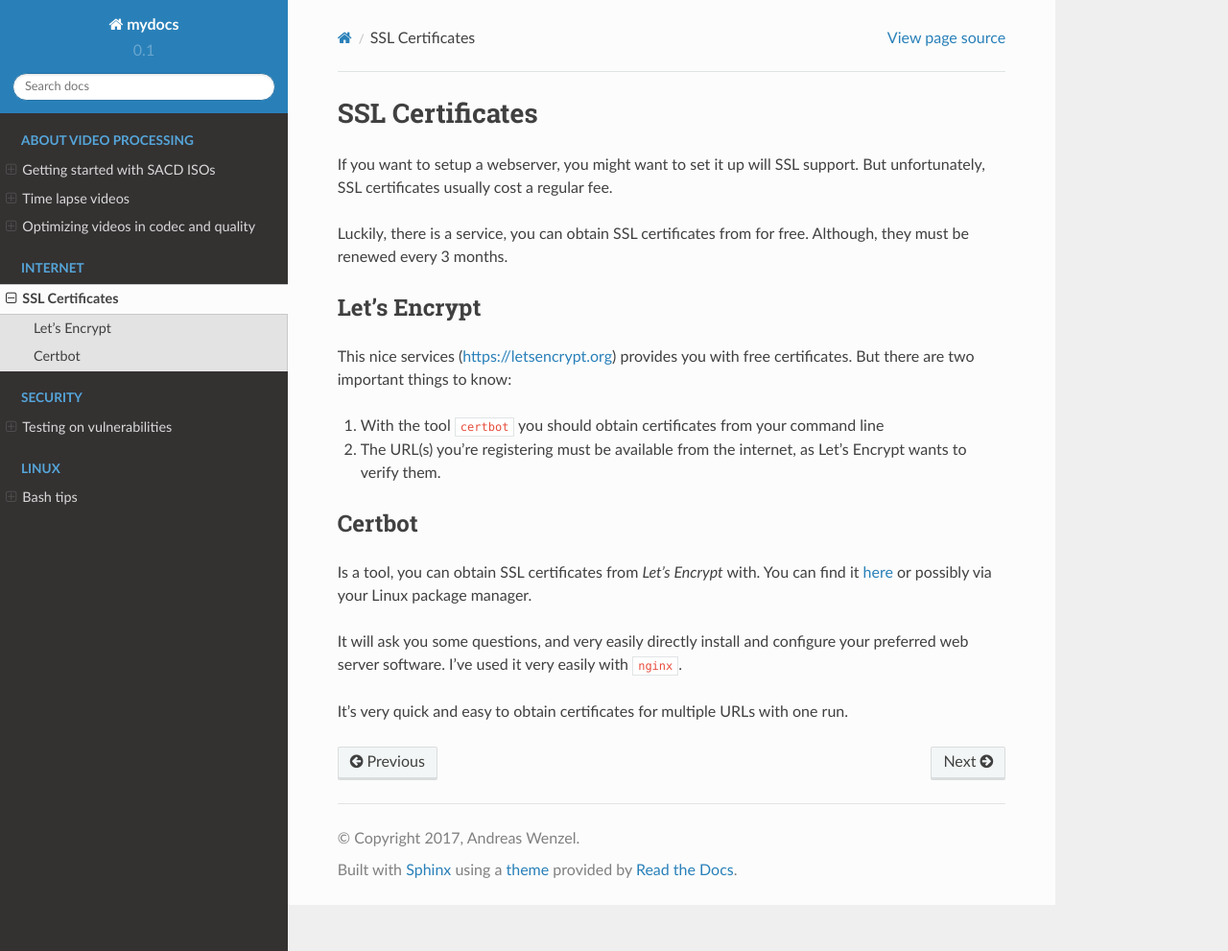
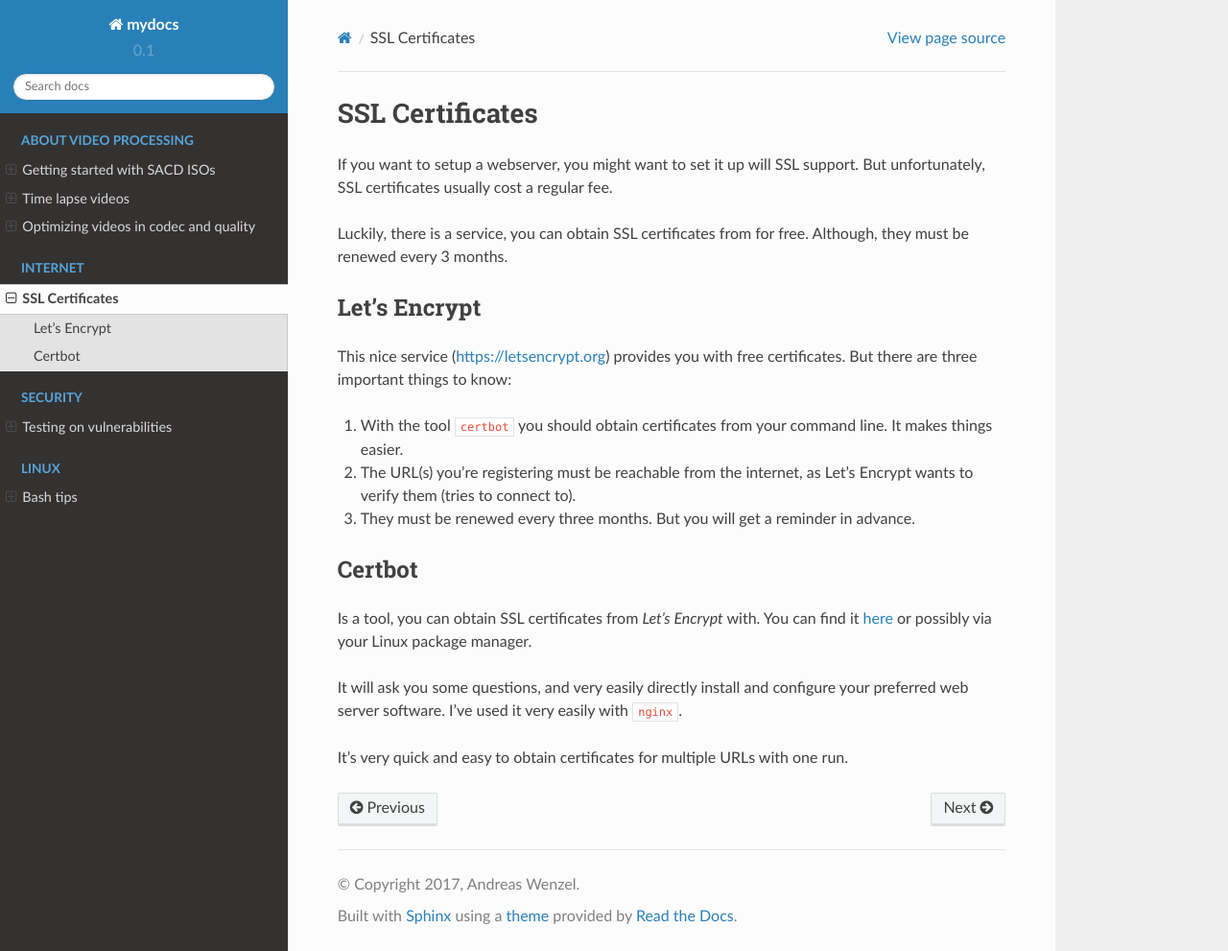
Before and after one commit to awenny/mydocs, a Sphinx documentation site: the page built from docs/source/ssl_certificate.rst, in a window 1280 px wide and 991 px high. Shown: the whole window at 96% size. Built offline with Sphinx 7.4.7 and the Read the Docs theme 2.0.0, drawn with Linux system fonts in a browser that asks for light colours.

Commit message:
small changes

```diff
--- a/docs/source/ssl_certificate.rst
+++ b/docs/source/ssl_certificate.rst
@@ -11,13 +11,15 @@
 Let's Encrypt
 =============
 
-This nice services (https://letsencrypt.org) provides you with free
-certificates. But there are two important things to know:
+This nice service (https://letsencrypt.org) provides you with free
+certificates. But there are three important things to know:
 
 #. With the tool ``certbot`` you should obtain certificates from your command
-   line
-#. The URL(s) you're registering must be available from the internet, as Let's
-   Encrypt wants to verify them.
+   line. It makes things easier.
+#. The URL(s) you're registering must be reachable from the internet, as Let's
+   Encrypt wants to verify them (tries to connect to).
+#. They must be renewed every three months. But you will get a reminder in
+   advance.
 
 Certbot
 =======
```
